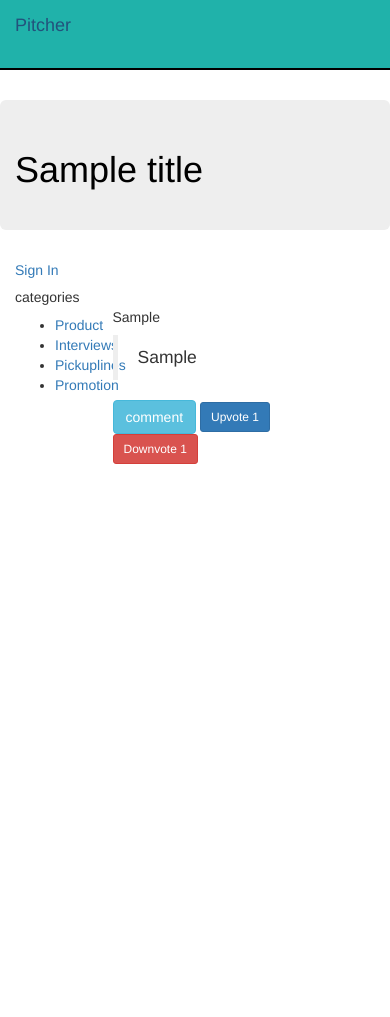
After one commit to Mohamud-Dev/pitcher, a Flask app: template app/templates/categories.html in a window 390 px wide. The commit adds this page. Run offline with Flask 2, Linux system fonts and the light colour scheme; tables that the repository leaves empty hold one stand-in row (values such as "Sample post"); the template is opened without the code that fills it: values that come from a table or form of the project are taken from there, most other values are stand-ins (such as "Sample title", 1, 10 or a date in 2020); parts of the project's set-up code (start-up, migrations or seed data) failed here and were passed over; some libraries are stand-ins or nearby versions.

Commit message:
implement display pitches by category

```diff
--- /dev/null
+++ b/app/templates/categories.html
@@ -0,0 +1,63 @@
+{% extends 'base.html'%}
+{% import 'macros.html' as macro %}
+
+{% block content %}
+
+<div class="container-fluid">
+<div class="row">
+
+    <div class="jumbotron"><h1 style="color: black;">{{title}} </h1></div>
+
+    <div class="col-md-12 welcome">
+        {% if current_user.is_authenticated%}
+        <a href="{{url_for('home.index')}}">See all Pitches</a>
+        {% else %}
+        <a href="{{url_for('auth.login')}}">Sign In</a>
+        {% endif %}
+    </div>
+</div>
+
+<div class="row">
+    <div class="col-xs-3 col-sm-3 col-md-3 col-lg-3">
+        <h5>categories</h5>
+    <ul>
+    <li class="nav-item">
+      <a class="nav-link active" data-toggle="tab" href="#product">Product</a>
+    </li>
+
+    <li class="nav-item">
+      <a class="nav-link" data-toggle="tab" href="#interview">Interviews</a>
+    </li>
+
+    <li class="nav-item">
+      <a class="nav-link" data-toggle="tab" href="#pickupline">Pickuplines</a>
+    </li>
+
+    <li class="nav-item">
+      <a class="nav-link" data-toggle="tab" href="#promotion">Promotion</a>
+    </li>
+
+  </ul>
+    </div>
+    <div class="col-xs-7 col-sm-7 col-md-7 col-lg-7 tab-content">
+
+    <div id="product" class="container tab-pane active"><br>
+      {{ macro.display(productpitch) }}
+
+    </div>
+    <div id="interview" class="container tab-pane fade"><br>
+      {{ macro.display(interviewpitch) }}
+    </div>
+    <div id="pickupline" class="container tab-pane fade"><br>
+      {{ macro.display(pickuplines)}}
+    </div>
+    <div id="promotion" class="container tab-pane fade"><br>
+      {{ macro.display(promotionpitch) }}
+    </div>
+
+
+  </div>
+  </div>
+</div>
+
+{% endblock%}
--- a/app/templates/macros.html
+++ b/app/templates/macros.html
@@ -8,8 +8,11 @@
 			    <p>{{category.pitch}}</p>
 
 			</blockquote>
-			<p>{{category.upvotes}}</span>  Upvotes</p>
-			<p>{{category.downvotes}}</span>  downvotes</p>
+
+			<a href="" class="btn btn-info">comment</a>
+			<a href="" class= "btn btn-primary btn-sm"><i></i>Upvote <span>{{category.upvotes}}</span></a>
+			<a href="" class= "btn btn-danger btn-sm"><i class="far fa-thumbs-up"></i>Downvote <span>{{category.downvotes}}</span></a>
+
         {% endfor %}
     {% endif %}
 {% endmacro %}
```
Also changed, not shown: app/main/views.py (+9 -7 lines).
